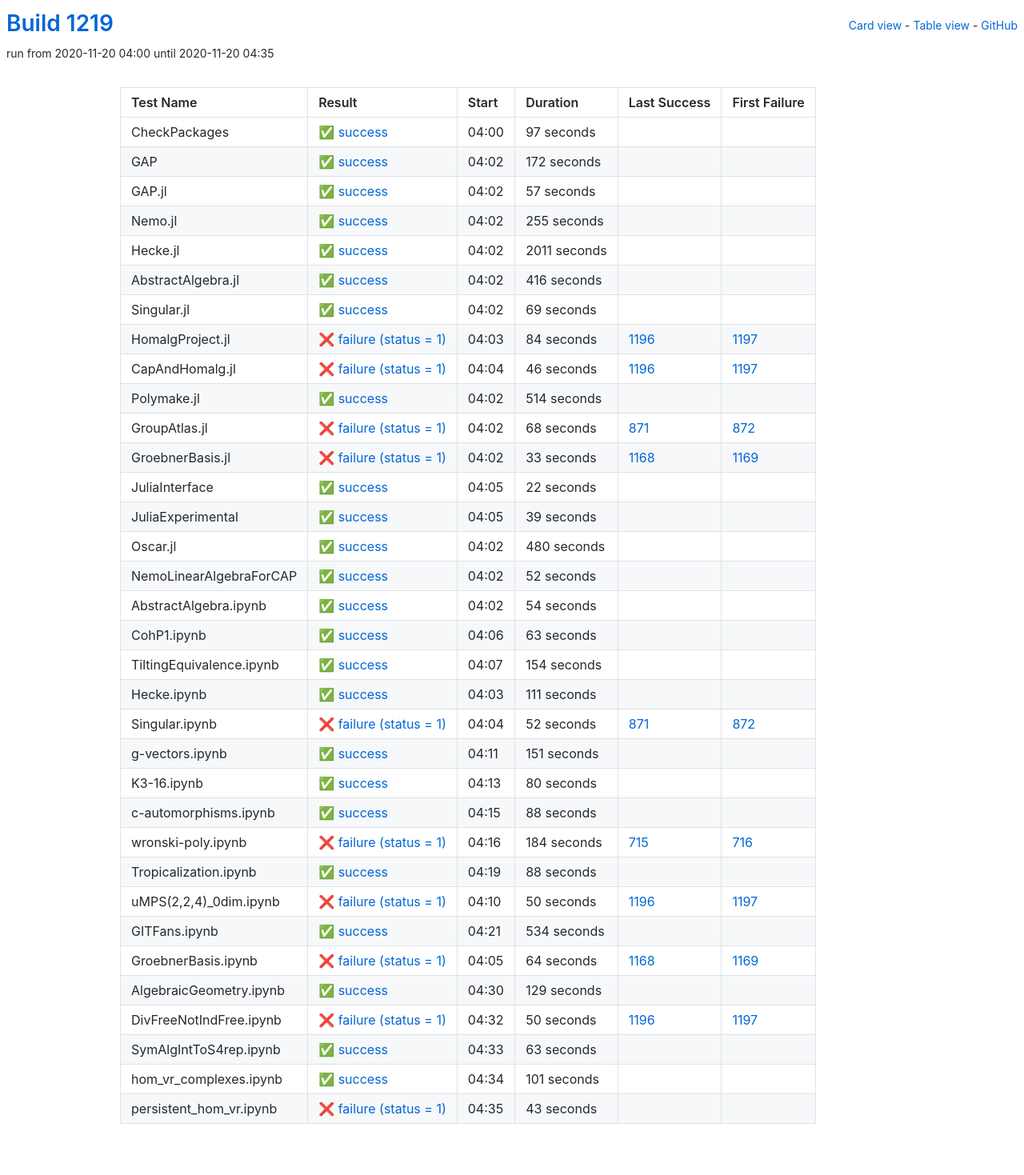
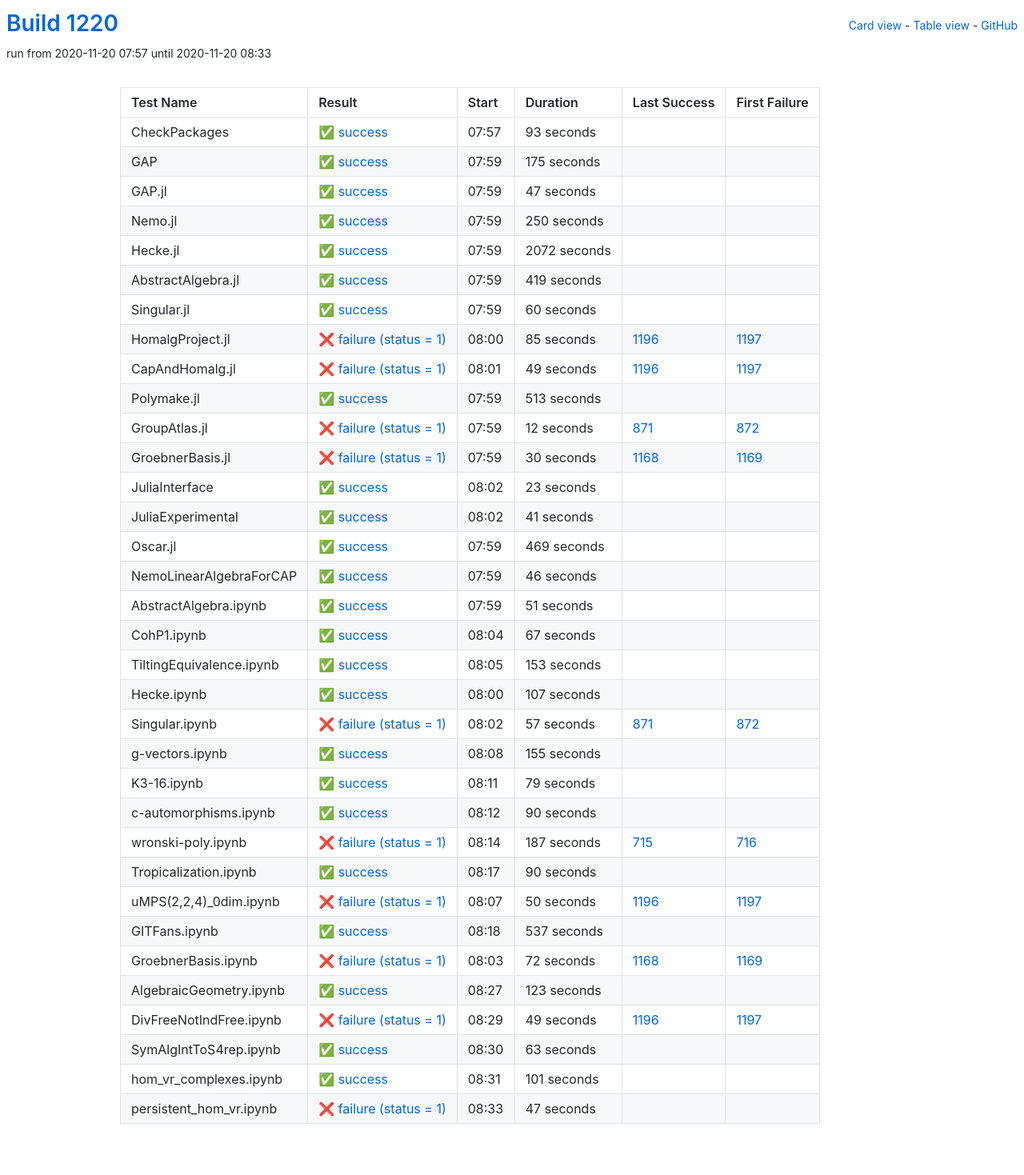
Before and after one commit to oscar-system/oscar-ci-status-stable, a Jekyll site: the page built from table.html, in a window 1280 px wide. Shown: the whole page at 80% size. Built offline with Jekyll 4.4.1, drawn with Linux system fonts in a browser that asks for light colours.

Commit message:
Build #1220

```diff
--- a/_data/ci.yml
+++ b/_data/ci.yml
@@ -1,6 +1,6 @@
 ---
-build: 1219
-build_url: https://oscarci.mathematik.uni-kl.de/job/oscar-stable/1219/
+build: 1220
+build_url: https://oscarci.mathematik.uni-kl.de/job/oscar-stable/1220/
 job: oscar-stable
 organization: oscar-system
 repo: oscar-ci-status-stable
@@ -8,320 +8,320 @@ repourl: https://github.com/oscar-system/oscar-ci-status-stable
 tests:
 - name: CheckPackages
   id: checkpackages
-  log: https://oscarci.mathematik.uni-kl.de/job/oscar-stable/1219/artifact/logs/build-1219/CheckPackages.log
-  start: 2020-11-20 04:00
+  log: https://oscarci.mathematik.uni-kl.de/job/oscar-stable/1220/artifact/logs/build-1220/CheckPackages.log
+  start: 2020-11-20 07:57
   success: true
   exitcode: 0
   status: success
-  duration: 97
+  duration: 93
   last_success: false
   last_success_url:
   first_failure: false
   first_failure_url:
 - name: GAP
   id: gap
-  log: https://oscarci.mathematik.uni-kl.de/job/oscar-stable/1219/artifact/logs/build-1219/GAP.log
-  start: 2020-11-20 04:02
+  log: https://oscarci.mathematik.uni-kl.de/job/oscar-stable/1220/artifact/logs/build-1220/GAP.log
+  start: 2020-11-20 07:59
   success: true
   exitcode: 0
   status: success
-  duration: 172
+  duration: 175
   last_success: false
   last_success_url:
   first_failure: false
   first_failure_url:
 - name: GAP.jl
   id: gap-jl
-  log: https://oscarci.mathematik.uni-kl.de/job/oscar-stable/1219/artifact/logs/build-1219/GAP.jl.log
-  start: 2020-11-20 04:02
+  log: https://oscarci.mathematik.uni-kl.de/job/oscar-stable/1220/artifact/logs/build-1220/GAP.jl.log
+  start: 2020-11-20 07:59
   success: true
   exitcode: 0
   status: success
-  duration: 57
+  duration: 47
   last_success: false
   last_success_url:
   first_failure: false
   first_failure_url:
 - name: Nemo.jl
   id: nemo-jl
-  log: https://oscarci.mathematik.uni-kl.de/job/oscar-stable/1219/artifact/logs/build-1219/Nemo.jl.log
-  start: 2020-11-20 04:02
+  log: https://oscarci.mathematik.uni-kl.de/job/oscar-stable/1220/artifact/logs/build-1220/Nemo.jl.log
+  start: 2020-11-20 07:59
   success: true
   exitcode: 0
   status: success
-  duration: 255
+  duration: 250
   last_success: false
   last_success_url:
   first_failure: false
   first_failure_url:
 - name: Hecke.jl
   id: hecke-jl
-  log: https://oscarci.mathematik.uni-kl.de/job/oscar-stable/1219/artifact/logs/build-1219/Hecke.jl.log
-  start: 2020-11-20 04:02
+  log: https://oscarci.mathematik.uni-kl.de/job/oscar-stable/1220/artifact/logs/build-1220/Hecke.jl.log
+  start: 2020-11-20 07:59
   success: true
   exitcode: 0
   status: success
-  duration: 2011
+  duration: 2072
   last_success: false
   last_success_url:
   first_failure: false
   first_failure_url:
 - name: AbstractAlgebra.jl
   id: abstractalgebra-jl
-  log: https://oscarci.mathematik.uni-kl.de/job/oscar-stable/1219/artifact/logs/build-1219/AbstractAlgebra.jl.log
-  start: 2020-11-20 04:02
+  log: https://oscarci.mathematik.uni-kl.de/job/oscar-stable/1220/artifact/logs/build-1220/AbstractAlgebra.jl.log
+  start: 2020-11-20 07:59
   success: true
   exitcode: 0
   status: success
-  duration: 416
+  duration: 419
   last_success: false
   last_success_url:
   first_failure: false
   first_failure_url:
 - name: Singular.jl
   id: singular-jl
-  log: https://oscarci.mathematik.uni-kl.de/job/oscar-stable/1219/artifact/logs/build-1219/Singular.jl.log
-  start: 2020-11-20 04:02
+  log: https://oscarci.mathematik.uni-kl.de/job/oscar-stable/1220/artifact/logs/build-1220/Singular.jl.log
+  start: 2020-11-20 07:59
   success: true
   exitcode: 0
   status: success
-  duration: 69
+  duration: 60
   last_success: false
   last_success_url:
   first_failure: false
   first_failure_url:
 - name: HomalgProject.jl
   id: homalgproject-jl
-  log: https://oscarci.mathematik.uni-kl.de/job/oscar-stable/1219/artifact/logs/build-1219/HomalgProject.jl.log
-  start: 2020-11-20 04:03
+  log: https://oscarci.mathematik.uni-kl.de/job/oscar-stable/1220/artifact/logs/build-1220/HomalgProject.jl.log
+  start: 2020-11-20 08:00
   success: false
   exitcode: 1
   status: failure
-  duration: 84
+  duration: 85
   last_success: 1196
   last_success_url: https://oscarci.mathematik.uni-kl.de/job/oscar-stable/1196/
   first_failure: 1197
   first_failure_url: https://oscarci.mathematik.uni-kl.de/job/oscar-stable/1197/
 - name: CapAndHomalg.jl
   id: capandhomalg-jl
-  log: https://oscarci.mathematik.uni-kl.de/job/oscar-stable/1219/artifact/logs/build-1219/CapAndHomalg.jl.log
-  start: 2020-11-20 04:04
+  log: https://oscarci.mathematik.uni-kl.de/job/oscar-stable/1220/artifact/logs/build-1220/CapAndHomalg.jl.log
+  start: 2020-11-20 08:01
   success: false
   exitcode: 1
   status: failure
-  duration: 46
+  duration: 49
   last_success: 1196
   last_success_url: https://oscarci.mathematik.uni-kl.de/job/oscar-stable/1196/
   first_failure: 1197
   first_failure_url: https://oscarci.mathematik.uni-kl.de/job/oscar-stable/1197/
 - name: Polymake.jl
   id: polymake-jl
-  log: https://oscarci.mathematik.uni-kl.de/job/oscar-stable/1219/artifact/logs/build-1219/Polymake.jl.log
-  start: 2020-11-20 04:02
+  log: https://oscarci.mathematik.uni-kl.de/job/oscar-stable/1220/artifact/logs/build-1220/Polymake.jl.log
+  start: 2020-11-20 07:59
   success: true
   exitcode: 0
   status: success
-  duration: 514
+  duration: 513
   last_success: false
   last_success_url:
   first_failure: false
   first_failure_url:
 - name: GroupAtlas.jl
   id: groupatlas-jl
-  log: https://oscarci.mathematik.uni-kl.de/job/oscar-stable/1219/artifact/logs/build-1219/GroupAtlas.jl.log
-  start: 2020-11-20 04:02
+  log: https://oscarci.mathematik.uni-kl.de/job/oscar-stable/1220/artifact/logs/build-1220/GroupAtlas.jl.log
+  start: 2020-11-20 07:59
   success: false
   exitcode: 1
   status: failure
-  duration: 68
+  duration: 12
   last_success: 871
   last_success_url: https://oscarci.mathematik.uni-kl.de/job/oscar-stable/871/
   first_failure: 872
   first_failure_url: https://oscarci.mathematik.uni-kl.de/job/oscar-stable/872/
 - name: GroebnerBasis.jl
   id: groebnerbasis-jl
-  log: https://oscarci.mathematik.uni-kl.de/job/oscar-stable/1219/artifact/logs/build-1219/GroebnerBasis.jl.log
-  start: 2020-11-20 04:02
+  log: https://oscarci.mathematik.uni-kl.de/job/oscar-stable/1220/artifact/logs/build-1220/GroebnerBasis.jl.log
+  start: 2020-11-20 07:59
   success: false
   exitcode: 1
   status: failure
-  duration: 33
+  duration: 30
   last_success: 1168
   last_success_url: https://oscarci.mathematik.uni-kl.de/job/oscar-stable/1168/
   first_failure: 1169
   first_failure_url: https://oscarci.mathematik.uni-kl.de/job/oscar-stable/1169/
 - name: JuliaInterface
   id: juliainterface
-  log: https://oscarci.mathematik.uni-kl.de/job/oscar-stable/1219/artifact/logs/build-1219/JuliaInterface.log
-  start: 2020-11-20 04:05
+  log: https://oscarci.mathematik.uni-kl.de/job/oscar-stable/1220/artifact/logs/build-1220/JuliaInterface.log
+  start: 2020-11-20 08:02
   success: true
   exitcode: 0
   status: success
-  duration: 22
+  duration: 23
   last_success: false
   last_success_url:
   first_failure: false
   first_failure_url:
 - name: JuliaExperimental
   id: juliaexperimental
-  log: https://oscarci.mathematik.uni-kl.de/job/oscar-stable/1219/artifact/logs/build-1219/JuliaExperimental.log
-  start: 2020-11-20 04:05
+  log: https://oscarci.mathematik.uni-kl.de/job/oscar-stable/1220/artifact/logs/build-1220/JuliaExperimental.log
+  start: 2020-11-20 08:02
   success: true
   exitcode: 0
   status: success
-  duration: 39
+  duration: 41
   last_success: false
   last_success_url:
   first_failure: false
   first_failure_url:
 - name: Oscar.jl
   id: oscar-jl
-  log: https://oscarci.mathematik.uni-kl.de/job/oscar-stable/1219/artifact/logs/build-1219/Oscar.jl.log
-  start: 2020-11-20 04:02
+  log: https://oscarci.mathematik.uni-kl.de/job/oscar-stable/1220/artifact/logs/build-1220/Oscar.jl.log
+  start: 2020-11-20 07:59
   success: true
   exitcode: 0
   status: success
-  duration: 480
+  duration: 469
   last_success: false
   last_success_url:
   first_failure: false
   first_failure_url:
 - name: NemoLinearAlgebraForCAP
   id: nemolinearalgebraforcap
-  log: https://oscarci.mathematik.uni-kl.de/job/oscar-stable/1219/artifact/logs/build-1219/NemoLinearAlgebraForCAP.log
-  start: 2020-11-20 04:02
+  log: https://oscarci.mathematik.uni-kl.de/job/oscar-stable/1220/artifact/logs/build-1220/NemoLinearAlgebraForCAP.log
+  start: 2020-11-20 07:59
   success: true
   exitcode: 0
   status: success
-  duration: 52
+  duration: 46
   last_success: false
   last_success_url:
   first_failure: false
   first_failure_url:
 - name: AbstractAlgebra.ipynb
   id: abstractalgebra-ipynb
-  log: https://oscarci.mathematik.uni-kl.de/job/oscar-stable/1219/artifact/logs/build-1219/AbstractAlgebra.ipynb.log
-  start: 2020-11-20 04:02
+  log: https://oscarci.mathematik.uni-kl.de/job/oscar-stable/1220/artifact/logs/build-1220/AbstractAlgebra.ipynb.log
+  start: 2020-11-20 07:59
   success: true
   exitcode: 0
   status: success
-  duration: 54
+  duration: 51
   last_success: false
   last_success_url:
   first_failure: false
   first_failure_url:
 - name: CohP1.ipynb
   id: cohp1-ipynb
-  log: https://oscarci.mathematik.uni-kl.de/job/oscar-stable/1219/artifact/logs/build-1219/CohP1.ipynb.log
-  start: 2020-11-20 04:06
+  log: https://oscarci.mathematik.uni-kl.de/job/oscar-stable/1220/artifact/logs/build-1220/CohP1.ipynb.log
+  start: 2020-11-20 08:04
   success: true
   exitcode: 0
   status: success
-  duration: 63
+  duration: 67
   last_success: false
   last_success_url:
   first_failure: false
   first_failure_url:
 - name: TiltingEquivalence.ipynb
   id: tiltingequivalence-ipynb
-  log: https://oscarci.mathematik.uni-kl.de/job/oscar-stable/1219/artifact/logs/build-1219/TiltingEquivalence.ipynb.log
-  start: 2020-11-20 04:07
+  log: https://oscarci.mathematik.uni-kl.de/job/oscar-stable/1220/artifact/logs/build-1220/TiltingEquivalence.ipynb.log
+  start: 2020-11-20 08:05
   success: true
   exitcode: 0
   status: success
-  duration: 154
+  duration: 153
   last_success: false
   last_success_url:
   first_failure: false
   first_failure_url:
 - name: Hecke.ipynb
   id: hecke-ipynb
-  log: https://oscarci.mathematik.uni-kl.de/job/oscar-stable/1219/artifact/logs/build-1219/Hecke.ipynb.log
-  start: 2020-11-20 04:03
+  log: https://oscarci.mathematik.uni-kl.de/job/oscar-stable/1220/artifact/logs/build-1220/Hecke.ipynb.log
+  start: 2020-11-20 08:00
   success: true
   exitcode: 0
   status: success
-  duration: 111
+  duration: 107
   last_success: false
   last_success_url:
   first_failure: false
   first_failure_url:
 - name: Singular.ipynb
   id: singular-ipynb
-  log: https://oscarci.mathematik.uni-kl.de/job/oscar-stable/1219/artifact/logs/build-1219/Singular.ipynb.log
-  start: 2020-11-20 04:04
+  log: https://oscarci.mathematik.uni-kl.de/job/oscar-stable/1220/artifact/logs/build-1220/Singular.ipynb.log
+  start: 2020-11-20 08:02
   success: false
   exitcode: 1
   status: failure
-  duration: 52
+  duration: 57
   last_success: 871
   last_success_url: https://oscarci.mathematik.uni-kl.de/job/oscar-stable/871/
   first_failure: 872
   first_failure_url: https://oscarci.mathematik.uni-kl.de/job/oscar-stable/872/
 - name: g-vectors.ipynb
   id: g-vectors-ipynb
-  log: https://oscarci.mathematik.uni-kl.de/job/oscar-stable/1219/artifact/logs/build-1219/g-vectors.ipynb.log
-  start: 2020-11-20 04:11
+  log: https://oscarci.mathematik.uni-kl.de/job/oscar-stable/1220/artifact/logs/build-1220/g-vectors.ipynb.log
+  start: 2020-11-20 08:08
   success: true
   exitcode: 0
   status: success
-  duration: 151
+  duration: 155
   last_success: false
   last_success_url:
   first_failure: false
   first_failure_url:
 - name: K3-16.ipynb
   id: k3-16-ipynb
-  log: https://oscarci.mathematik.uni-kl.de/job/oscar-stable/1219/artifact/logs/build-1219/K3-16.ipynb.log
-  start: 2020-11-20 04:13
+  log: https://oscarci.mathematik.uni-kl.de/job/oscar-stable/1220/artifact/logs/build-1220/K3-16.ipynb.log
+  start: 2020-11-20 08:11
   success: true
   exitcode: 0
   status: success
-  duration: 80
+  duration: 79
   last_success: false
   last_success_url:
   first_failure: false
   first_failure_url:
 - name: c-automorphisms.ipynb
   id: c-automorphisms-ipynb
-  log: https://oscarci.mathematik.uni-kl.de/job/oscar-stable/1219/artifact/logs/build-1219/c-automorphisms.ipynb.log
-  start: 2020-11-20 04:15
+  log: https://oscarci.mathematik.uni-kl.de/job/oscar-stable/1220/artifact/logs/build-1220/c-automorphisms.ipynb.log
+  start: 2020-11-20 08:12
   success: true
   exitcode: 0
   status: success
-  duration: 88
+  duration: 90
   last_success: false
   last_success_url:
   first_failure: false
   first_failure_url:
 - name: wronski-poly.ipynb
   id: wronski-poly-ipynb
-  log: https://oscarci.mathematik.uni-kl.de/job/oscar-stable/1219/artifact/logs/build-1219/wronski-poly.ipynb.log
-  start: 2020-11-20 04:16
+  log: https://oscarci.mathematik.uni-kl.de/job/oscar-stable/1220/artifact/logs/build-1220/wronski-poly.ipynb.log
+  start: 2020-11-20 08:14
   success: false
   exitcode: 1
   status: failure
-  duration: 184
+  duration: 187
   last_success: 715
   last_success_url: https://oscarci.mathematik.uni-kl.de/job/oscar-stable/715/
   first_failure: 716
   first_failure_url: https://oscarci.mathematik.uni-kl.de/job/oscar-stable/716/
 - name: Tropicalization.ipynb
   id: tropicalization-ipynb
-  log: https://oscarci.mathematik.uni-kl.de/job/oscar-stable/1219/artifact/logs/build-1219/Tropicalization.ipynb.log
-  start: 2020-11-20 04:19
+  log: https://oscarci.mathematik.uni-kl.de/job/oscar-stable/1220/artifact/logs/build-1220/Tropicalization.ipynb.log
+  start: 2020-11-20 08:17
   success: true
   exitcode: 0
   status: success
-  duration: 88
+  duration: 90
   last_success: false
   last_success_url:
   first_failure: false
   first_failure_url:
 - name: uMPS(2,2,4)_0dim.ipynb
   id: umps-2-2-4-0dim-ipynb
-  log: https://oscarci.mathematik.uni-kl.de/job/oscar-stable/1219/artifact/logs/build-1219/uMPS-2-2-4-_0dim.ipynb.log
-  start: 2020-11-20 04:10
+  log: https://oscarci.mathematik.uni-kl.de/job/oscar-stable/1220/artifact/logs/build-1220/uMPS-2-2-4-_0dim.ipynb.log
+  start: 2020-11-20 08:07
   success: false
   exitcode: 1
   status: failure
@@ -332,56 +332,56 @@ tests:
   first_failure_url: https://oscarci.mathematik.uni-kl.de/job/oscar-stable/1197/
 - name: GITFans.ipynb
   id: gitfans-ipynb
-  log: https://oscarci.mathematik.uni-kl.de/job/oscar-stable/1219/artifact/logs/build-1219/GITFans.ipynb.log
-  start: 2020-11-20 04:21
+  log: https://oscarci.mathematik.uni-kl.de/job/oscar-stable/1220/artifact/logs/build-1220/GITFans.ipynb.log
+  start: 2020-11-20 08:18
   success: true
   exitcode: 0
   status: success
-  duration: 534
+  duration: 537
   last_success: false
   last_success_url:
   first_failure: false
   first_failure_url:
 - name: GroebnerBasis.ipynb
   id: groebnerbasis-ipynb
-  log: https://oscarci.mathematik.uni-kl.de/job/oscar-stable/1219/artifact/logs/build-1219/GroebnerBasis.ipynb.log
-  start: 2020-11-20 04:05
+  log: https://oscarci.mathematik.uni-kl.de/job/oscar-stable/1220/artifact/logs/build-1220/GroebnerBasis.ipynb.log
+  start: 2020-11-20 08:03
   success: false
   exitcode: 1
   status: failure
-  duration: 64
+  duration: 72
   last_success: 1168
   last_success_url: https://oscarci.mathematik.uni-kl.de/job/oscar-stable/1168/
   first_failure: 1169
   first_failure_url: https://oscarci.mathematik.uni-kl.de/job/oscar-stable/1169/
 - name: AlgebraicGeometry.ipynb
   id: algebraicgeometry-ipynb
-  log: https://oscarci.mathematik.uni-kl.de/job/oscar-stable/1219/artifact/logs/build-1219/AlgebraicGeometry.ipynb.log
-  start: 2020-11-20 04:30
+  log: https://oscarci.mathematik.uni-kl.de/job/oscar-stable/1220/artifact/logs/build-1220/AlgebraicGeometry.ipynb.log
+  start: 2020-11-20 08:27
   success: true
   exitcode: 0
   status: success
-  duration: 129
+  duration: 123
   last_success: false
   last_success_url:
   first_failure: false
   first_failure_url:
 - name: DivFreeNotIndFree.ipynb
   id: divfreenotindfree-ipynb
-  log: https://oscarci.mathematik.uni-kl.de/job/oscar-stable/1219/artifact/logs/build-1219/DivFreeNotIndFree.ipynb.log
-  start: 2020-11-20 04:32
+  log: https://oscarci.mathematik.uni-kl.de/job/oscar-stable/1220/artifact/logs/build-1220/DivFreeNotIndFree.ipynb.log
+  start: 2020-11-20 08:29
   success: false
   exitcode: 1
   status: failure
-  duration: 50
+  duration: 49
   last_success: 1196
   last_success_url: https://oscarci.mathematik.uni-kl.de/job/oscar-stable/1196/
   first_failure: 1197
   first_failure_url: https://oscarci.mathematik.uni-kl.de/job/oscar-stable/1197/
 - name: SymAlgIntToS4rep.ipynb
   id: symalginttos4rep-ipynb
-  log: https://oscarci.mathematik.uni-kl.de/job/oscar-stable/1219/artifact/logs/build-1219/SymAlgIntToS4rep.ipynb.log
-  start: 2020-11-20 04:33
+  log: https://oscarci.mathematik.uni-kl.de/job/oscar-stable/1220/artifact/logs/build-1220/SymAlgIntToS4rep.ipynb.log
+  start: 2020-11-20 08:30
   success: true
   exitcode: 0
   status: success
@@ -392,8 +392,8 @@ tests:
   first_failure_url:
 - name: hom_vr_complexes.ipynb
   id: hom-vr-complexes-ipynb
-  log: https://oscarci.mathematik.uni-kl.de/job/oscar-stable/1219/artifact/logs/build-1219/hom_vr_complexes.ipynb.log
-  start: 2020-11-20 04:34
+  log: https://oscarci.mathematik.uni-kl.de/job/oscar-stable/1220/artifact/logs/build-1220/hom_vr_complexes.ipynb.log
+  start: 2020-11-20 08:31
   success: true
   exitcode: 0
   status: success
@@ -404,12 +404,12 @@ tests:
   first_failure_url:
 - name: persistent_hom_vr.ipynb
   id: persistent-hom-vr-ipynb
-  log: https://oscarci.mathematik.uni-kl.de/job/oscar-stable/1219/artifact/logs/build-1219/persistent_hom_vr.ipynb.log
-  start: 2020-11-20 04:35
+  log: https://oscarci.mathematik.uni-kl.de/job/oscar-stable/1220/artifact/logs/build-1220/persistent_hom_vr.ipynb.log
+  start: 2020-11-20 08:33
   success: false
   exitcode: 1
   status: failure
-  duration: 43
+  duration: 47
   last_success: false
   last_success_url:
   first_failure: false
```
Also changed, not shown: README.md.
